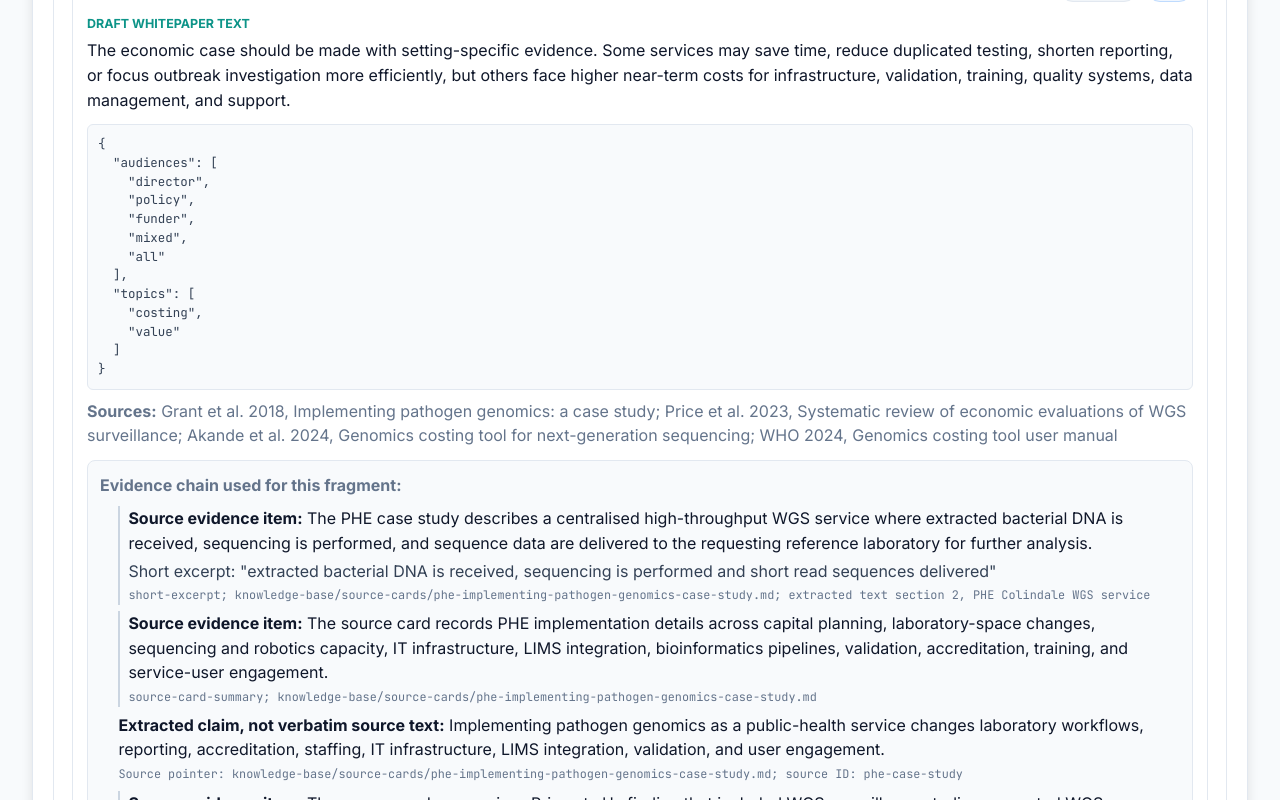
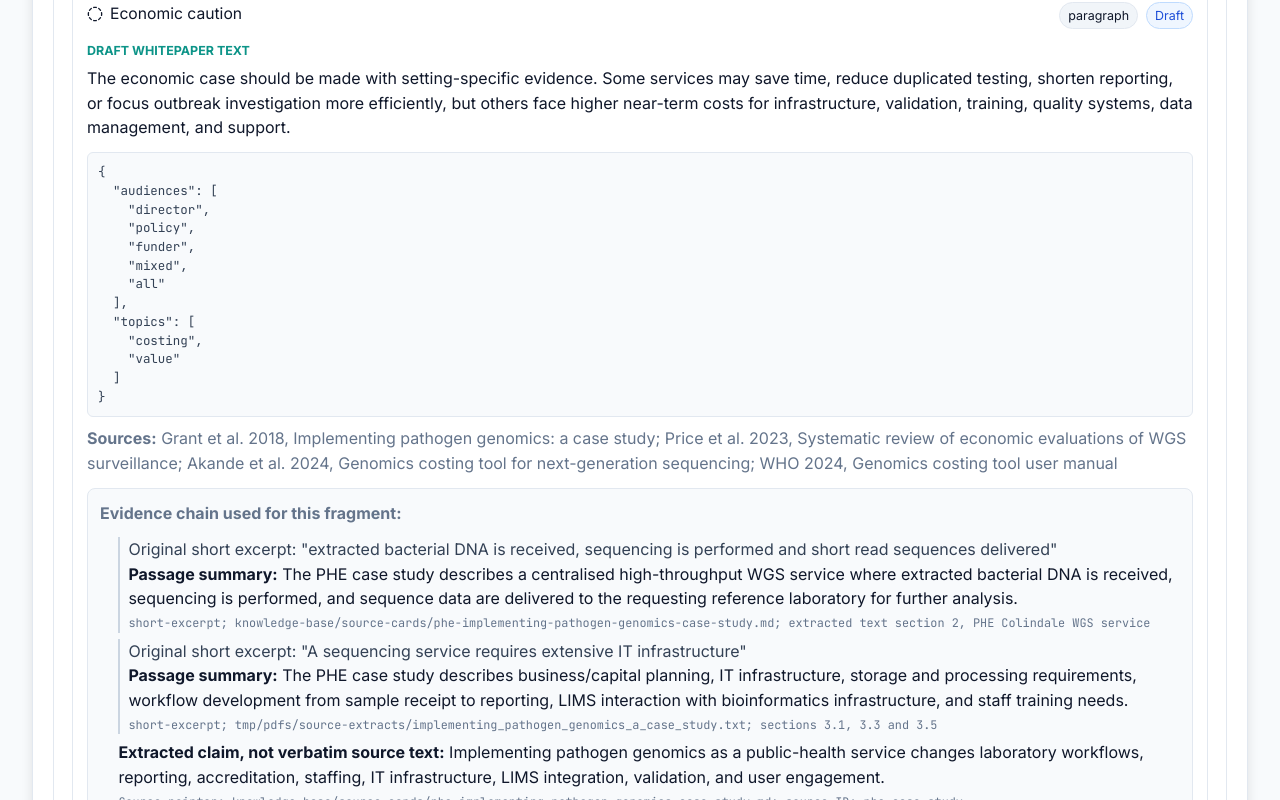
Before and after one commit to happykhan/pathogen-genomics-guidance-kb, a Next.js app: page /backstage in a window 1280 px wide. Shown: the part 2000-2800 px from the top of the page. Built offline with nearby package versions, Linux system fonts and the light colour scheme.

Commit message:
Require source-backed excerpts for reviewed evidence

```diff
--- a/editorial/claim-cards/seed-claims.json
+++ b/editorial/claim-cards/seed-claims.json
@@ -42,7 +42,7 @@
     "id": "claim-pha4ge-operating-questions",
     "sourceId": "pha4ge-infrastructure",
     "sourceLocator": "knowledge-base/source-cards/pha4ge-infrastructure.md",
-    "evidenceItemIds": ["evidence-pha4ge-five-infrastructure-questions"],
+    "evidenceItemIds": ["evidence-pha4ge-five-infrastructure-questions", "evidence-pha4ge-beyond-cpu-storage"],
     "claim": "Infrastructure planning should separate what the system solves, how analysis is run, where it is run, how data flow, and who has access.",
     "extractedText": "Source evidence note: PHA4GE source pack frames infrastructure around five questions: responsibility, analysis method, compute location, data flow, and access.",
     "notes": "Use as the backbone for Gnomey profile logic and infrastructure sections.",
--- a/editorial/evidence-items/seed-evidence.json
+++ b/editorial/evidence-items/seed-evidence.json
@@ -7,7 +7,7 @@
     "passageSummary": "The strategy frames genomic surveillance as a capability for epidemic and pandemic preparedness, detection, response, monitoring pathogen evolution, data sharing, connectivity, workforce, access, and emergency readiness.",
     "tags": ["value-case", "preparedness", "surveillance", "decision-use"],
     "limitations": "High-level strategy source; not an operational implementation runbook.",
-    "reviewStatus": "reviewed"
+    "reviewStatus": "draft"
   },
   {
     "id": "evidence-phe-colindale-service-chain",
@@ -23,9 +23,10 @@
   {
     "id": "evidence-phe-implementation-scope",
     "sourceId": "phe-case-study",
-    "sourceLocator": "knowledge-base/source-cards/phe-implementing-pathogen-genomics-case-study.md",
-    "evidenceType": "source-card-summary",
-    "passageSummary": "The source card records PHE implementation details across capital planning, laboratory-space changes, sequencing and robotics capacity, IT infrastructure, LIMS integration, bioinformatics pipelines, validation, accreditation, training, and service-user engagement.",
+    "sourceLocator": "tmp/pdfs/source-extracts/implementing_pathogen_genomics_a_case_study.txt; sections 3.1, 3.3 and 3.5",
+    "evidenceType": "short-excerpt",
+    "excerpt": "A sequencing service requires extensive IT infrastructure",
+    "passageSummary": "The PHE case study describes business/capital planning, IT infrastructure, storage and processing requirements, workflow development from sample receipt to reporting, LIMS interaction with bioinformatics infrastructure, and staff training needs.",
     "tags": ["implementation", "lims", "validation", "workforce", "reporting", "infrastructure"],
     "limitations": "UK/PHE-specific implementation context; should be adapted carefully.",
     "reviewStatus": "reviewed"
@@ -33,11 +34,23 @@
   {
     "id": "evidence-pha4ge-five-infrastructure-questions",
     "sourceId": "pha4ge-infrastructure",
-    "sourceLocator": "knowledge-base/source-cards/pha4ge-infrastructure.md",
-    "evidenceType": "source-card-summary",
-    "passageSummary": "The PHA4GE source pack frames compute infrastructure around five questions: what infrastructure is responsible for, how analysis is run, where analysis is run, how data flow, and who has access.",
+    "sourceLocator": "Best Practices and Vision/extracted_text/pdf/MANUSCRIPT_Framework_for_Compute_Infrastructure_for_Pathogen_Genomics_Labs_2025-researchsquare-preprint.txt; Five factors for bioinformatics infrastructure",
+    "evidenceType": "short-excerpt",
+    "excerpt": "which parts of the pathogen bioinformatics analysis solution do you want to be responsible for?",
+    "passageSummary": "The PHA4GE manuscript introduces five infrastructure questions covering responsibility, workflow management, compute location, data flow, and access.",
     "tags": ["infrastructure", "workflow", "data-flow", "access", "responsibility-model"],
     "limitations": "Infrastructure-heavy source; limited coverage of broader governance, repository policy, and economics.",
+    "reviewStatus": "reviewed"
+  },
+  {
+    "id": "evidence-pha4ge-beyond-cpu-storage",
+    "sourceId": "pha4ge-infrastructure",
+    "sourceLocator": "Best Practices and Vision/extracted_text/pdf/MANUSCRIPT_Framework_for_Compute_Infrastructure_for_Pathogen_Genomics_Labs_2025-researchsquare-preprint.txt; conclusion",
+    "evidenceType": "short-excerpt",
+    "excerpt": "not achieved by CPU cores and terabytes of storage alone",
+    "passageSummary": "The PHA4GE manuscript states that compute infrastructure must include workflow execution engines, data management systems, system configuration, and people to maintain the infrastructure.",
+    "tags": ["infrastructure", "workflow", "data-management", "maintenance", "operating-model"],
+    "limitations": "Supports a general operating-model point, not a complete responsibility matrix.",
     "reviewStatus": "reviewed"
   },
   {
@@ -68,7 +81,7 @@
     "passageSummary": "The source card summarises Price et al.'s finding that included WGS surveillance studies supported WGS on economic grounds, while evidence was heterogeneous and limited for low- and middle-income country implementation contexts.",
     "tags": ["economics", "cost-effectiveness", "evidence-gap", "value-case"],
     "limitations": "Does not support a universal return-on-investment claim.",
-    "reviewStatus": "reviewed"
+    "reviewStatus": "draft"
   },
   {
     "id": "evidence-mgen-bioinformatics-implementation",
@@ -78,6 +91,6 @@
     "passageSummary": "The Microbial Genomics implementation collection includes a bioinformatics implementation paper emphasizing standardized, reproducible, validated, auditable, scalable, portable, and secure analysis in public-health laboratory contexts.",
     "tags": ["bioinformatics", "workflow", "validation", "audit", "security", "portability"],
     "limitations": "Needs conversion into concrete implementation checklists before being used as operational instructions.",
-    "reviewStatus": "reviewed"
+    "reviewStatus": "draft"
   }
 ]
--- a/scripts/validate-content.mjs
+++ b/scripts/validate-content.mjs
@@ -206,6 +206,10 @@ evidenceItems.forEach((item) => {
   if (!validEditorialStatuses.has(item.reviewStatus)) {
     errors.push(`Evidence item ${item.id} has invalid reviewStatus: ${item.reviewStatus}`);
   }
+
+  if (item.evidenceType === "source-card-summary" && item.reviewStatus === "reviewed") {
+    errors.push(`Evidence item ${item.id} cannot be reviewed while it is only a source-card-summary.`);
+  }
 });
 
 claimCards.forEach((claim) => {
--- a/src/app/backstage/page.tsx
+++ b/src/app/backstage/page.tsx
@@ -219,11 +219,16 @@ export default function BackstagePage() {
                                     const item = evidenceById.get(itemId);
                                     return (
                                       <span className="evidence-item" key={itemId}>
-                                        <strong>Source evidence item:</strong>{" "}
                                         {item ? (
                                           <>
-                                            {item.passageSummary}
-                                            {item.excerpt ? <em> Short excerpt: "{item.excerpt}"</em> : null}
+                                            {item.excerpt ? (
+                                              <em>Original short excerpt: "{item.excerpt}"</em>
+                                            ) : (
+                                              <em>No short source excerpt captured yet; using locator and passage summary.</em>
+                                            )}
+                                            <span>
+                                              <strong>Passage summary:</strong> {item.passageSummary}
+                                            </span>
                                             <small>
                                               {item.evidenceType}; {item.sourceLocator}
                                             </small>
@@ -299,8 +304,12 @@ export default function BackstagePage() {
                       const item = evidenceById.get(itemId);
                       return (
                         <li key={itemId}>
-                          <span>{item?.passageSummary ?? `Missing evidence item: ${itemId}`}</span>
-                          {item?.excerpt ? <span>Short excerpt: "{item.excerpt}"</span> : null}
+                          {item?.excerpt ? (
+                            <span>Original short excerpt: "{item.excerpt}"</span>
+                          ) : (
+                            <span>No short source excerpt captured yet; using locator and passage summary.</span>
+                          )}
+                          <span>Passage summary: {item?.passageSummary ?? `Missing evidence item: ${itemId}`}</span>
                           {item ? (
                             <small>
                               {item.evidenceType}; {item.sourceLocator}
```
Also changed, not shown: scripts/editorial-review-server.mjs (+6 -2 lines).
